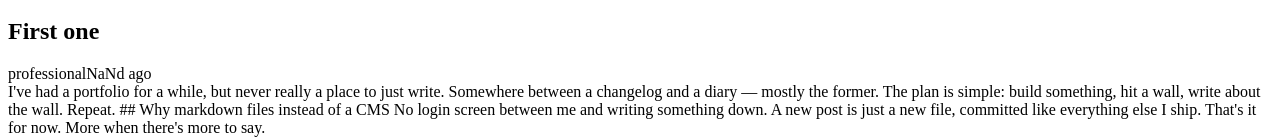
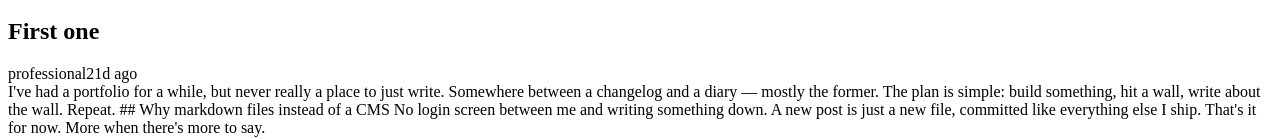
Before and after one commit to daddymaou/maoufolio, a Next.js app: page /blog/hello in a window 1280 px wide. Shown: the part 1374-1513 px from the top of the page. Built offline with nearby package versions, Linux system fonts and the light colour scheme; no server answers.

Commit message:
fix: format blog dates as strings (gray-matter returns Date objects)

```diff
--- a/src/app/blog/blog-posts.ts
+++ b/src/app/blog/blog-posts.ts
@@ -3,6 +3,11 @@ import path from 'path';
 import matter from 'gray-matter';
 
 const blogDirectory = path.join(process.cwd(), 'content', 'blog');
+
+function formatDate(value: unknown): string {
+  if (value instanceof Date) return value.toISOString().slice(0, 10);
+  return String(value ?? '');
+}
 
 export interface BlogPost {
   slug: string;
@@ -26,7 +31,7 @@ export function getSortedPosts() {
         title: data.title,
         description: data.description,
         category: data.category,
-        date: data.date,
+        date: formatDate(data.date),
         content: content,
       };
     })
@@ -47,7 +52,7 @@ export function getBlogPostBySlug(slug: string): BlogPost | undefined {
           title: data.title,
           description: data.description,
           category: data.category,
-          date: data.date,
+          date: formatDate(data.date),
           content: content,
         };
       }
```
